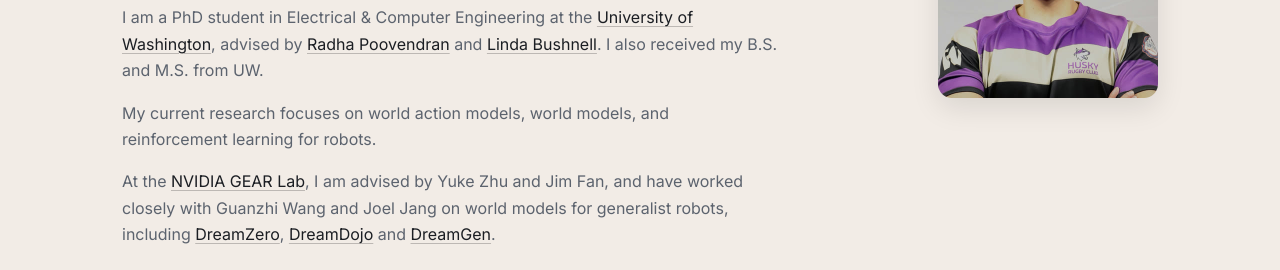
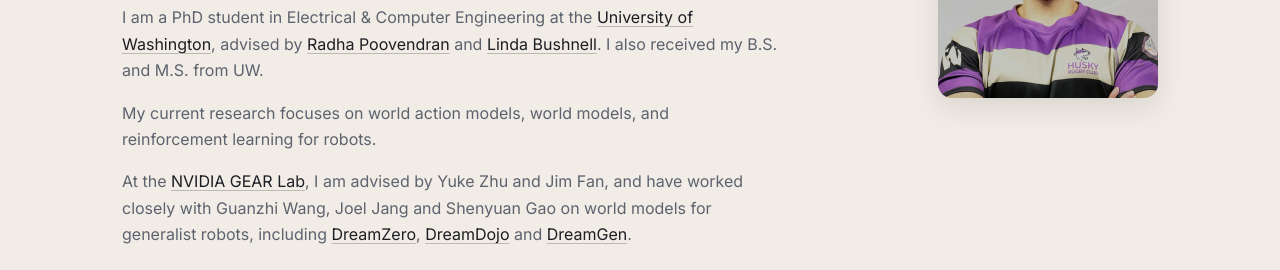
Before and after one commit to KkkyleZ/KkkyleZ.github.io, a plain HTML site: page index.html in a window 1280 px wide. Shown: the part 251-521 px from the top of the page. Drawn offline with Linux system fonts and the light colour scheme.

Commit message:
Bio: add Shenyuan Gao to collaborators
Co-Authored-By: Claude Fable 5.2 <noreply@anthropic.com>

```diff
--- a/index.html
+++ b/index.html
@@ -120,7 +120,7 @@ footer .wrap{display:flex;flex-wrap:wrap;justify-content:space-between;gap:.5rem
 <h1>Kaiyuan Zheng</h1>
 <p>I am a PhD student in Electrical &amp; Computer Engineering at the <a href="https://www.ece.uw.edu">University of Washington</a>, advised by <a href="https://www.ece.uw.edu/people/radha-poovendran">Radha Poovendran</a> and <a href="https://people.ece.uw.edu/bushnell">Linda Bushnell</a>. I also received my B.S. and M.S. from UW.</p>
 <p>My current research focuses on world action models, world models, and reinforcement learning for robots.</p>
-<p>At the <a href="https://research.nvidia.com/labs/gear/">NVIDIA GEAR Lab</a>, I am advised by Yuke Zhu and Jim Fan, and have worked closely with Guanzhi Wang and Joel Jang on world models for generalist robots, including <a href="https://dreamzero0.github.io">DreamZero</a>, <a href="https://dreamdojo-world.github.io">DreamDojo</a> and <a href="https://research.nvidia.com/labs/gear/dreamgen">DreamGen</a>.</p>
+<p>At the <a href="https://research.nvidia.com/labs/gear/">NVIDIA GEAR Lab</a>, I am advised by Yuke Zhu and Jim Fan, and have worked closely with Guanzhi Wang, Joel Jang and Shenyuan Gao on world models for generalist robots, including <a href="https://dreamzero0.github.io">DreamZero</a>, <a href="https://dreamdojo-world.github.io">DreamDojo</a> and <a href="https://research.nvidia.com/labs/gear/dreamgen">DreamGen</a>.</p>
 <ul class="links">
 <li><a href="mailto:kaiyuan5@uw.edu" aria-label="Email" title="Email"><svg viewBox="0 0 24 24" aria-hidden="true"><path d="M2 6.5A2.5 2.5 0 0 1 4.5 4h15A2.5 2.5 0 0 1 22 6.5v.33l-10 6-10-6V6.5zm0 2.66v8.34A2.5 2.5 0 0 0 4.5 20h15a2.5 2.5 0 0 0 2.5-2.5V9.16l-9.49 5.7a1 1 0 0 1-1.02 0L2 9.16z"/></svg></a></li>
 <li><a href="https://scholar.google.com/citations?user=6kkyR1wAAAAJ" aria-label="Google Scholar" title="Google Scholar"><svg viewBox="0 0 24 24" aria-hidden="true"><path d="M5.242 13.769L0 9.5 12 0l12 9.5-5.242 4.269C17.548 11.249 14.978 9.5 12 9.5c-2.977 0-5.548 1.748-6.758 4.269zM12 10a7 7 0 1 0 0 14 7 7 0 0 0 0-14z"/></svg></a></li>
```
